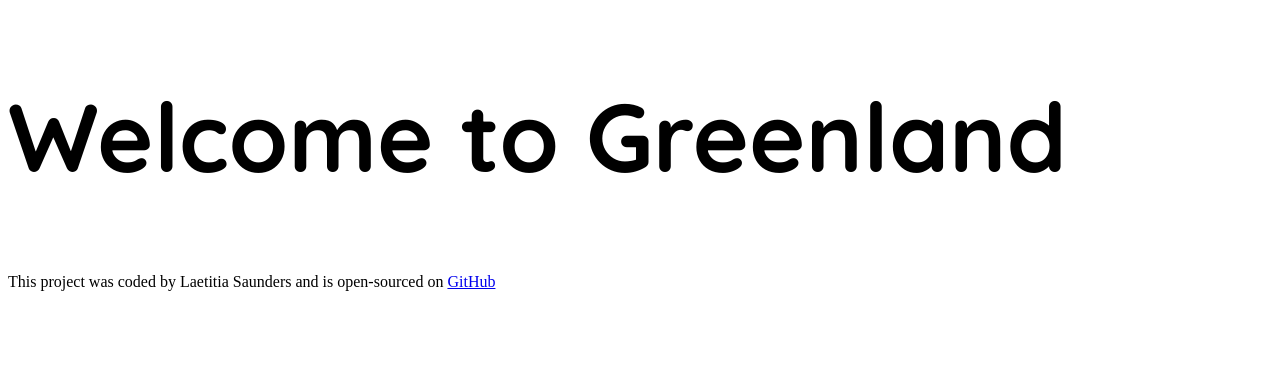
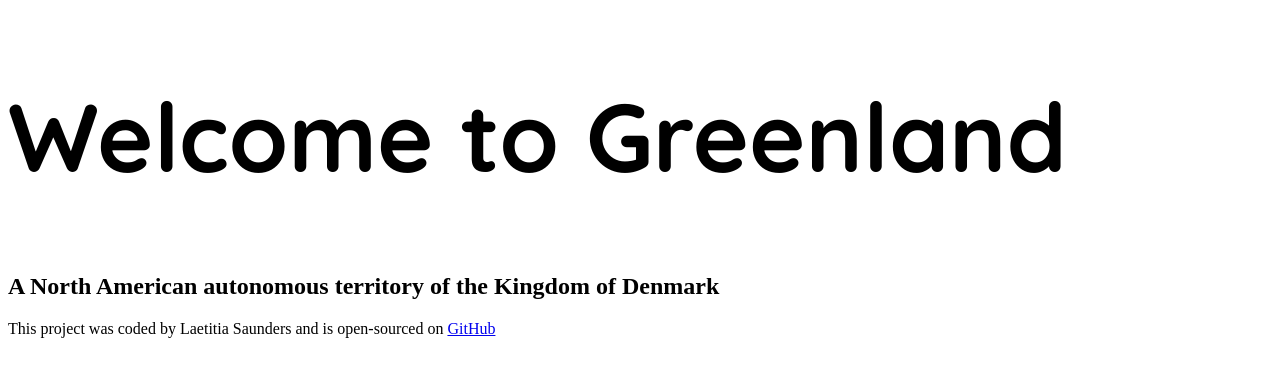
Before and after one commit to ls-95/travel-project, a plain HTML site: page index.html in a window 1280 px wide. Drawn offline with Linux system fonts and the light colour scheme.

Commit message:
added subtitle to the homepage

```diff
--- a/index.html
+++ b/index.html
@@ -14,6 +14,7 @@
   </head>
   <body>
     <h1>Welcome to Greenland</h1>
+    <h2>A North American autonomous territory of the Kingdom of Denmark</h2>
     <footer>
       <p>
         This project was coded by Laetitia Saunders and is open-sourced on
```
